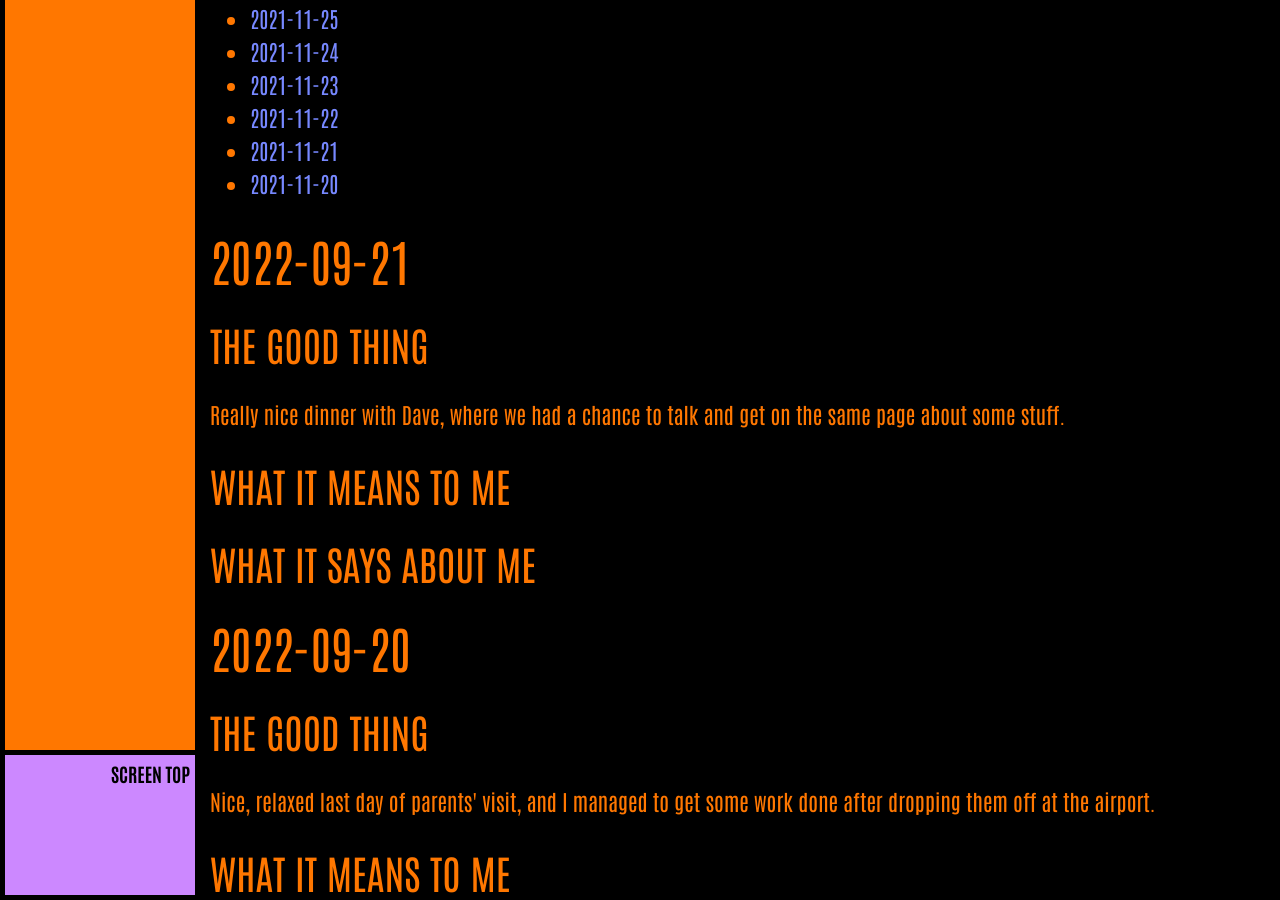
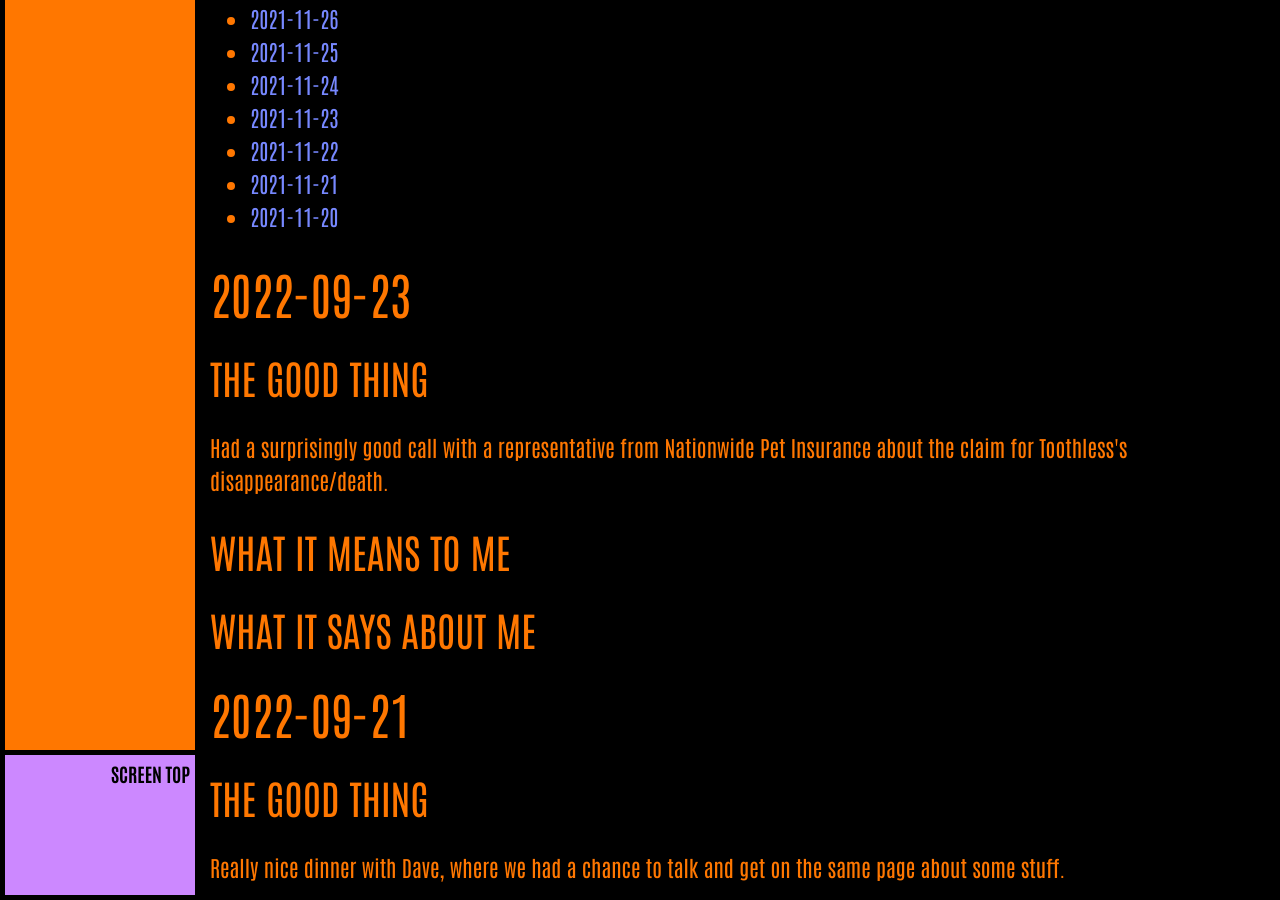
Before and after one commit to ArthurZey/arthurzey.github.io, a Jekyll site: the page built from _pages/one-good-thing.md, in a window 1280 px wide and 900 px high, scrolled down 6039 px. Built offline with Jekyll 4.4.1, drawn with Linux system fonts in a browser that asks for light colours; some of the changed text lies outside the part shown.

Commit message:
added stub for 2022-09-23

```diff
--- a/_pages/one-good-thing.md
+++ b/_pages/one-good-thing.md
@@ -13,6 +13,15 @@
 {:toc}
 {::options toc_levels="2" /}
 
+## 2022-09-23
+### The Good Thing
+Had a surprisingly good call with a representative from Nationwide Pet Insurance about the claim for Toothless's disappearance/death.
+### What It Means to Me
+
+### What It Says about Me
+
+
+
 ## 2022-09-21
 ### The Good Thing
 Really nice dinner with Dave, where we had a chance to talk and get on the same page about some stuff.
```
Also changed, not shown: other parts of _pages/one-good-thing.md (+1 -1 lines).
